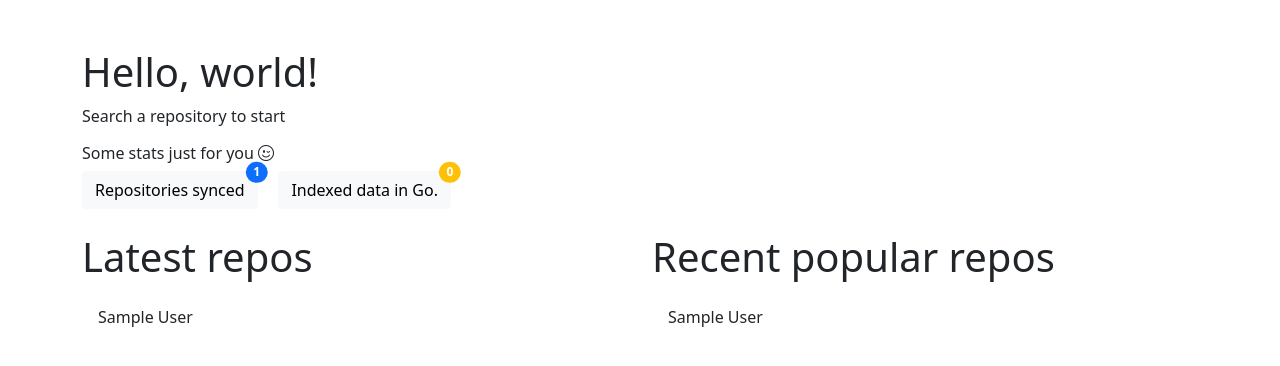
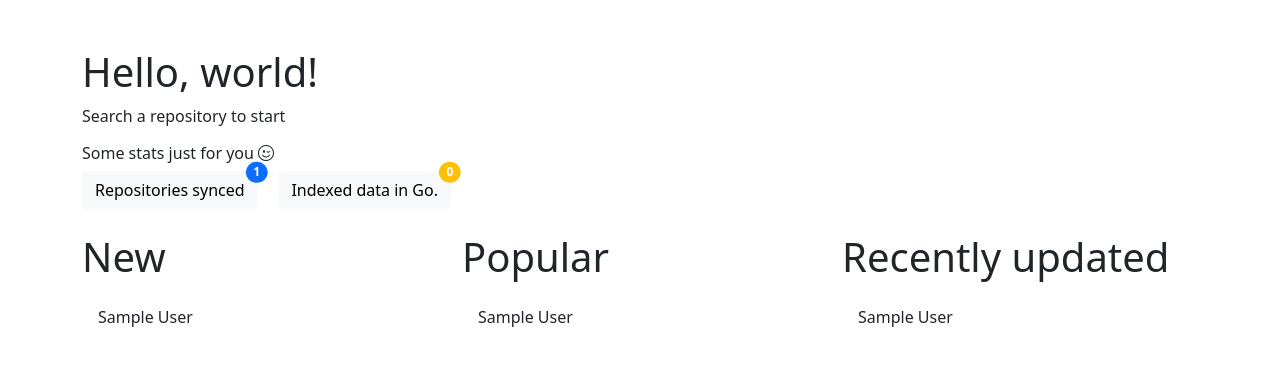
Before and after one commit to Olfredos6/synker, a Django app: template django-app/web/templates/renderer-default.html in a window 1280 px wide. Shown: the top 366 px of the page. Run offline with Django 3.2, Linux system fonts and the light colour scheme; the template is opened without the code that fills it: most values are stand-ins (such as "Sample title", 1, 10 or a date in 2020); parts of the project's set-up code (start-up, migrations or seed data) failed here and were passed over.

Commit message:
main page can now load a repository, main page now displayslist of recently updated repos

```diff
--- a/django-app/web/templates/renderer-default.html
+++ b/django-app/web/templates/renderer-default.html
@@ -11,6 +11,16 @@
         integrity="sha384-F3w7mX95PdgyTmZZMECAngseQB83DfGTowi0iMjiWaeVhAn4FJkqJByhZMI3AhiU" crossorigin="anonymous">
     <link rel="stylesheet" href="https://cdn.jsdelivr.net/npm/bootstrap-icons@1.5.0/font/bootstrap-icons.css">
     <title>Hello, world! From the renderer</title>
+
+    <style>
+        .repo-list-item {
+            cursor: pointer;
+        }
+
+        .repo-list-item:hover {
+            background-color: #f8f9fa;
+        }
+    </style>
 </head>
 
 <body>
@@ -54,18 +64,26 @@
                 </button>
                 <div class="row mt-4">
                     <div class="col">
-                        <p class="display-6">Latest repos</p>
+                        <p class="display-6">New</p>
                         <ul class="list-group list-group-flush">
-                        {% for repo in stats.latest_repos %}
+                            {% for repo in stats.latest_repos %}
                             <li class="list-group-item repo-list-item" data-id="{{ repo.id }}">{{ repo.full_name }}</li>
-                        {% endfor %}
+                            {% endfor %}
                         </ul>
                     </div>
                     <div class="col">
-                        <p class="display-6">Recent popular repos</p>
+                        <p class="display-6">Popular</p>
                         <ul class="list-group list-group-flush">
                             {% for repo in stats.popular_repos %}
-                                <li class="list-group-item repo-list-item" data-id="{{ repo.id }}">{{ repo.full_name }}</li>
+                            <li class="list-group-item repo-list-item" data-id="{{ repo.id }}">{{ repo.full_name }}</li>
+                            {% endfor %}
+                        </ul>
+                    </div>
+                    <div class="col">
+                        <p class="display-6">Recently updated</p>
+                        <ul class="list-group list-group-flush">
+                            {% for repo in stats.recently_updated_repos %}
+                            <li class="list-group-item repo-list-item" data-id="{{ repo.id }}">{{ repo.full_name }}</li>
                             {% endfor %}
                         </ul>
                     </div>
@@ -76,6 +94,11 @@
     <script src="https://cdn.jsdelivr.net/npm/bootstrap@5.1.1/dist/js/bootstrap.bundle.min.js"
         integrity="sha384-/bQdsTh/da6pkI1MST/rWKFNjaCP5gBSY4sEBT38Q/9RBh9AH40zEOg7Hlq2THRZ"
         crossorigin="anonymous"></script>
+    <script>
+        document.querySelector(".list-group .list-group-flush").addEventListener("click", (e) => {
+            if(e.target.matches(".repo-list-item")) window.parent.repoListItemClickHandler(e)
+        })
+    </script>
 </body>
 
 </html>
--- a/django-app/web/utils.py
+++ b/django-app/web/utils.py
@@ -49,7 +49,8 @@ def compute_stats():
         "repo_count": repos.count(),
         "total_size": functools.reduce(lambda a,b: a+b, [r.size for r in repos]),
         "latest_repos": [ repoSerialize(repo) for repo in Repo.objects.all().order_by("-date_added")[:5]],
-        "popular_repos": [ repoSerialize(repo) for repo in Repo.recent_populars()]
+        "popular_repos": [ repoSerialize(repo) for repo in Repo.recent_populars()],
+        "recently_updated_repos": [ repoSerialize(repo) for repo in Repo.objects.all().order_by("-updated_at")[:5]]
     }
 
 
```
Also changed, not shown: django-app/web/static/js/listeners.js (+26 -20 lines), django-app/web/static/js/main.js (+8 -0 lines).
